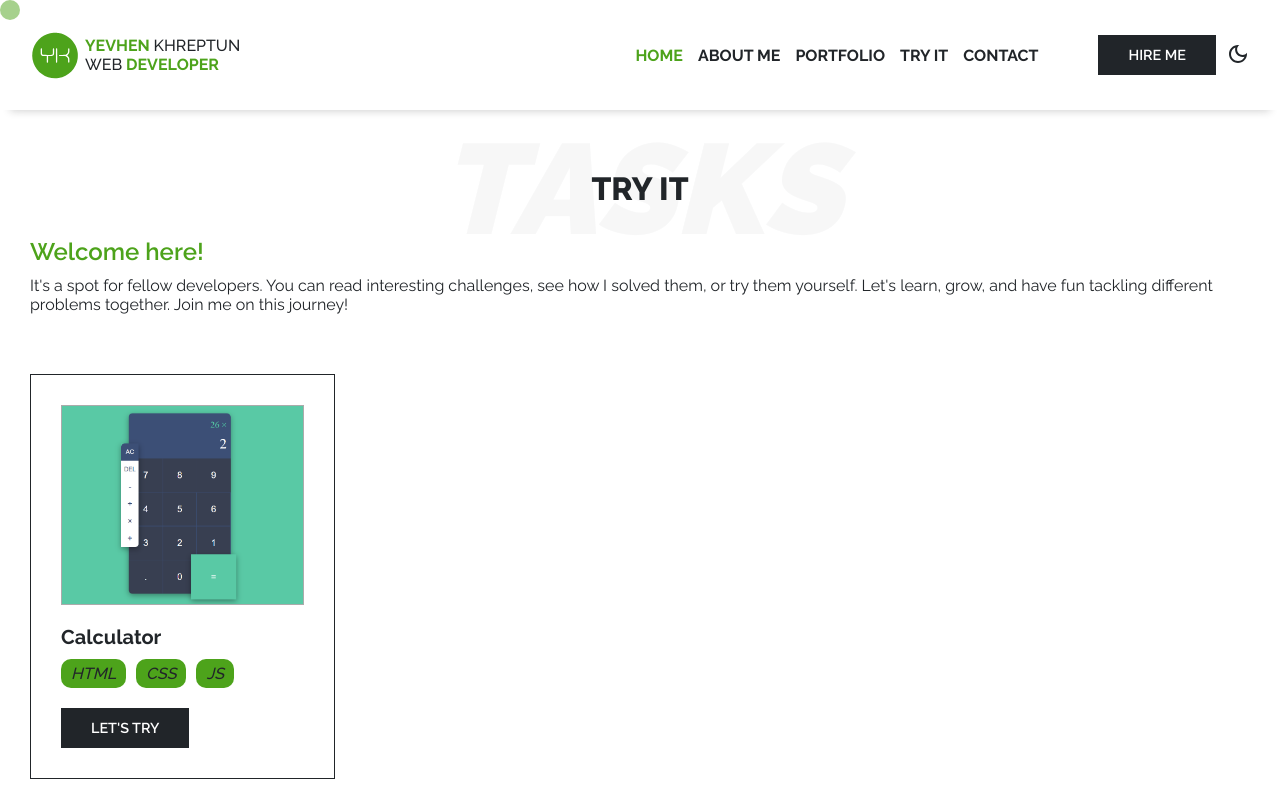
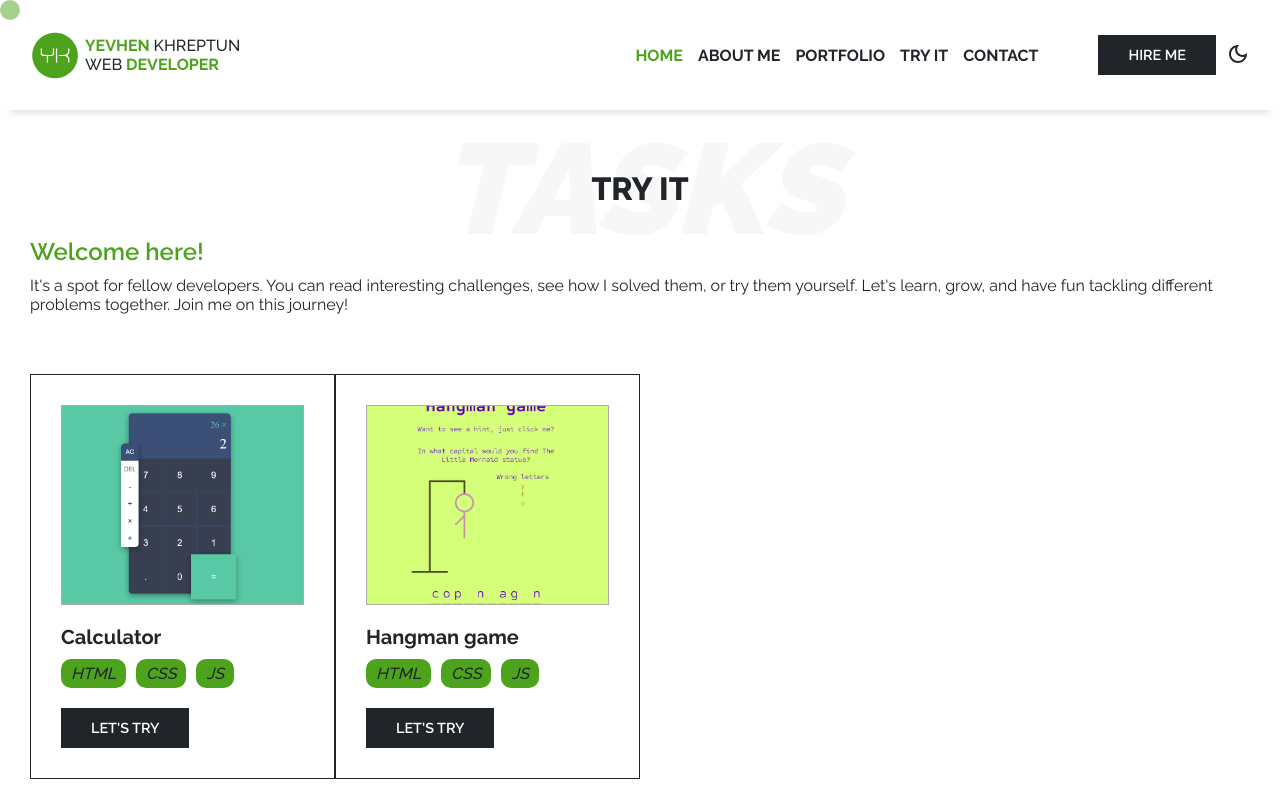
Before and after one commit to khreptunyevhen/react-portfolio, a React (Vite) app: page /try-it in a window 1280 px wide. Shown: the top 800 px of the page. Built offline with nearby package versions, Linux system fonts and the light colour scheme.

Commit message:
A hangman game challenge

```diff
--- a/src/source/info.js
+++ b/src/source/info.js
@@ -227,5 +227,32 @@ export const info = {
         },
       ],
     },
+    {
+      id: 2,
+      title: "Hangman game",
+      description:
+        "A Hangman game is a classic word puzzle game. The game is often represented visually with a 'hangman' figure, which is gradually drawn as incorrect guesses are made. The goal for the player guessing the word is to guess the word correctly before the hangman is fully drawn.",
+      tasks: {
+        id: 1,
+        title: "What you have to do",
+        taskValues: [
+          "Display hangman pole and figure using SVG or pure HTML/CSS.",
+          "Generate a random word and question(hint).",
+          "Show notification when select a letter twice.",
+          "Show results when the user wins or loses.",
+          "Restart the game",
+        ],
+        extraInfo: "",
+      },
+      imgs: ["./images/challenges/hangman/hangman.png"],
+      techMain: ["HTML", "CSS", "JS"],
+      links: [
+        {
+          tech: "JS",
+          link: "https://khreptunyevhen.github.io/js-challenges/hangman-game/",
+          code: "https://github.com/khreptunyevhen/js-challenges/tree/main/hangman-game",
+        },
+      ],
+    },
   ],
 };
```
Also changed, not shown: public/images/challenges/hangman/hangman.png (added).
